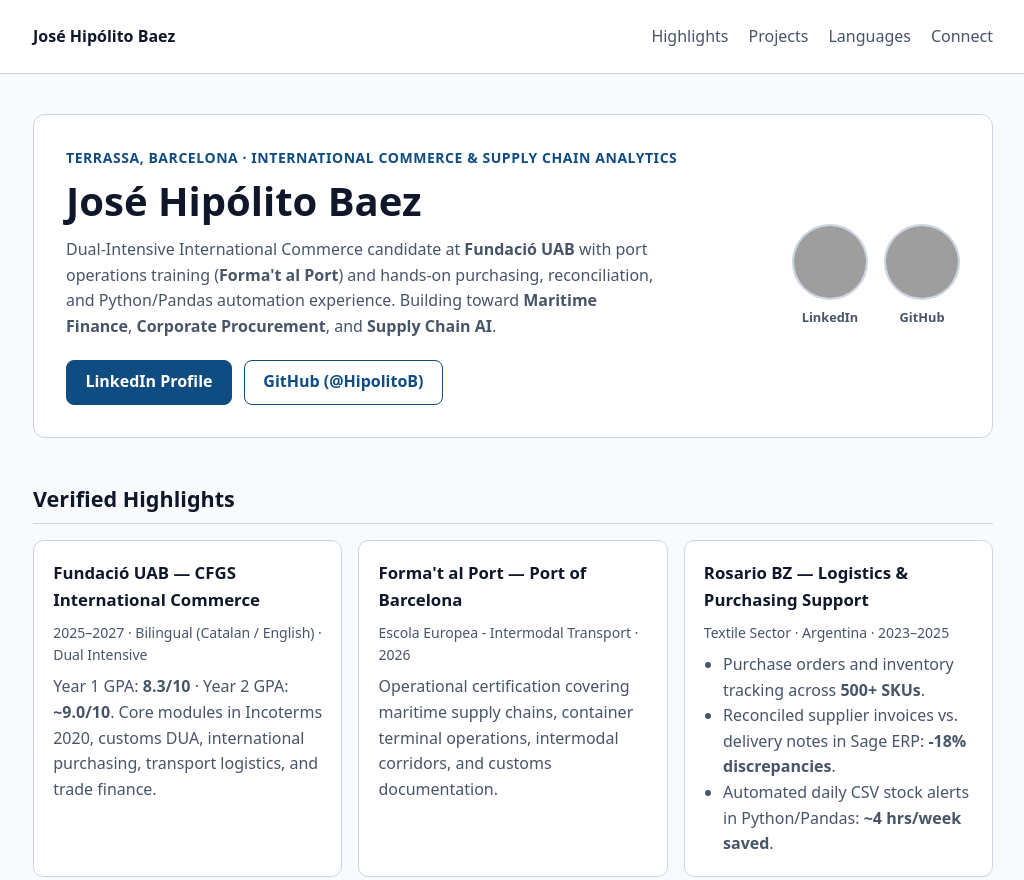
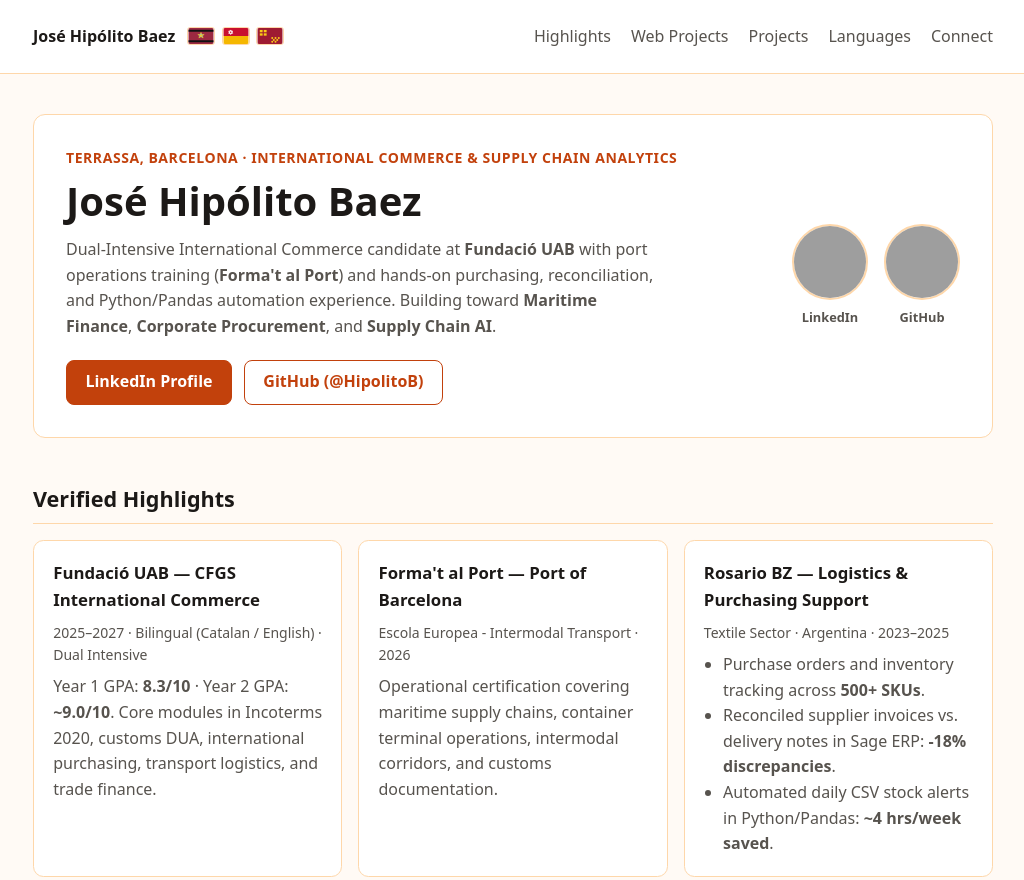
Before and after one commit to HipolitoB/HipolitoB.github.io, a plain HTML site: page index.html in a window 1280 px wide. Shown: the top 880 px of the page, without its empty margins (127-1151 px from the left). Drawn offline with Linux system fonts and the light colour scheme; grey boxes are pictures that could not be loaded.

Commit message:
feat(portfolio): orange theme, Salta/Sephardi/Murcia flags, Future Plans, and Current Web Projects

```diff
--- a/index.html
+++ b/index.html
@@ -58,20 +58,20 @@
   </script>
   <style>
     :root {
-      --bg-light: #f8fafc;
-      --bg-dark: #0b1220;
+      --bg-light: #fffaf5;
+      --bg-dark: #160f0a;
       --surface-light: #ffffff;
-      --surface-dark: #131d33;
-      --text-light: #0f172a;
-      --text-dark: #e2e8f0;
-      --muted-light: #475569;
-      --muted-dark: #94a3b8;
-      --border-light: #cbd5e1;
-      --border-dark: #253352;
-      --accent-light: #0f4c81;
-      --accent-dark: #60a5fa;
+      --surface-dark: #21160f;
+      --text-light: #1c1917;
+      --text-dark: #f5ebe0;
+      --muted-light: #57534e;
+      --muted-dark: #cbb8a6;
+      --border-light: #fed7aa;
+      --border-dark: #432818;
+      --accent-light: #c2410c;
+      --accent-dark: #fb923c;
       --accent-fg-light: #ffffff;
-      --accent-fg-dark: #0b1220;
+      --accent-fg-dark: #160f0a;
 
       --bg: var(--bg-light);
       --surface: var(--surface-light);
@@ -377,6 +377,31 @@
       font-weight: 600;
     }
 
+    .brand-wrap {
+      display: inline-flex;
+      align-items: center;
+      gap: 0.75rem;
+      flex-wrap: wrap;
+    }
+
+    .flags {
+      display: inline-flex;
+      align-items: center;
+      gap: 0.4rem;
+    }
+
+    .flag-svg {
+      display: block;
+      border-radius: 3px;
+      border: 1px solid var(--border);
+    }
+
+    .subsection-title {
+      margin: 1.75rem 0 0.85rem;
+      font-size: 1.1rem;
+      color: var(--accent);
+    }
+
     footer {
       border-top: 1px solid var(--border);
       padding-block: 1.5rem;
@@ -389,9 +414,49 @@
   <header>
     <a href="#main-content" class="skip-link visually-hidden">Skip to main content</a>
     <nav aria-label="Primary" class="container">
-      <a href="#main-content" class="brand">José Hipólito Baez</a>
+      <div class="brand-wrap">
+        <a href="#main-content" class="brand">José Hipólito Baez</a>
+        <div class="flags" aria-label="Heritage flags: Salta, Sephardi, Murcia">
+          <!-- Flag of Salta, Argentina -->
+          <svg class="flag-svg" width="28" height="18" viewBox="0 0 28 18" role="img" aria-label="Flag of Salta, Argentina">
+            <title>Salta, Argentina</title>
+            <rect width="28" height="18" fill="#9C2941"/>
+            <rect y="2" width="28" height="2.2" fill="#111111"/>
+            <rect y="13.8" width="28" height="2.2" fill="#111111"/>
+            <polygon points="14,5 15.1,7.3 17.6,7.3 15.6,8.8 16.4,11.2 14,9.8 11.6,11.2 12.4,8.8 10.4,7.3 12.9,7.3" fill="#74C6F1" stroke="#FACC15" stroke-width="0.6"/>
+            <circle cx="14" cy="8.5" r="1.3" fill="#FACC15"/>
+          </svg>
+          <!-- Sephardi Heritage Flag -->
+          <svg class="flag-svg" width="28" height="18" viewBox="0 0 28 18" role="img" aria-label="Sephardi Heritage Flag">
+            <title>Sephardi Heritage</title>
+            <rect width="28" height="9" fill="#C8102E"/>
+            <rect y="9" width="28" height="9" fill="#F5B700"/>
+            <polygon points="8,2.2 10.2,6 5.8,6" fill="none" stroke="#FFFFFF" stroke-width="0.9"/>
+            <polygon points="8,7.3 10.2,3.5 5.8,3.5" fill="none" stroke="#FFFFFF" stroke-width="0.9"/>
+          </svg>
+          <!-- Flag of the Region of Murcia, Spain -->
+          <svg class="flag-svg" width="28" height="18" viewBox="0 0 28 18" role="img" aria-label="Flag of the Region of Murcia, Spain">
+            <title>Region of Murcia, Spain</title>
+            <rect width="28" height="18" fill="#9E1B32"/>
+            <!-- 4 Castles (upper-left) -->
+            <rect x="2.5" y="2.2" width="3.2" height="2.6" fill="#FACC15"/>
+            <rect x="7" y="2.2" width="3.2" height="2.6" fill="#FACC15"/>
+            <rect x="2.5" y="6" width="3.2" height="2.6" fill="#FACC15"/>
+            <rect x="7" y="6" width="3.2" height="2.6" fill="#FACC15"/>
+            <!-- 7 Crowns (lower-right) -->
+            <circle cx="16.5" cy="11.2" r="1.1" fill="#FACC15"/>
+            <circle cx="20.2" cy="11.2" r="1.1" fill="#FACC15"/>
+            <circle cx="23.9" cy="11.2" r="1.1" fill="#FACC15"/>
+            <circle cx="18.3" cy="13.4" r="1.1" fill="#FACC15"/>
+            <circle cx="22.1" cy="13.4" r="1.1" fill="#FACC15"/>
+            <circle cx="16.5" cy="15.5" r="1.1" fill="#FACC15"/>
+            <circle cx="20.2" cy="15.5" r="1.1" fill="#FACC15"/>
+          </svg>
+        </div>
+      </div>
       <ul>
         <li><a href="#highlights">Highlights</a></li>
+        <li><a href="#web-projects">Web Projects</a></li>
         <li><a href="#projects">Projects</a></li>
         <li><a href="#languages">Languages</a></li>
         <li><a href="#connect">Connect</a></li>
@@ -460,11 +525,42 @@
             <li><strong>Elements of AI:</strong> Intro to AI &amp; Building AI <em>(In Progress)</em></li>
             <li><strong>IBM SkillsBuild:</strong> AI &amp; Supply Chain Data <em>(In Progress)</em></li>
             <li><strong>Anthropic Academy:</strong> AI Fluency &amp; Structured Workflows <em>(In Progress)</em></li>
-            <li><strong>Japanese Language Certification:</strong> Business &amp; Reading Track <em>(Planned — Career Plan)</em></li>
           </ul>
           <p><strong>Core Tools:</strong> Python, Pandas, OpenPyXL, Advanced Excel, Sage ERP, Git/GitHub.</p>
         </article>
       </div>
+
+      <h3 class="subsection-title">Future Plans — Planned Certifications (2027–2030)</h3>
+      <div class="grid">
+        <article class="card">
+          <h3>Trade, Analytics &amp; Maritime Credentials</h3>
+          <ul>
+            <li><strong>ICC Academy Incoterms® 2020 Certificate</strong> <em>(2027–2028)</em></li>
+            <li><strong>Microsoft Power BI Data Analyst (PL-300) + SQL</strong> <em>(2027–2028)</em></li>
+            <li><strong>Institute of Chartered Shipbrokers (ICS) / FIATA Diploma</strong> <em>(2028–2030)</em></li>
+          </ul>
+        </article>
+        <article class="card">
+          <h3>Official Language Certifications</h3>
+          <ul>
+            <li><strong>Cambridge C1 Advanced (CAE) / IELTS Academic 7.5–8.0</strong> <em>(2027)</em></li>
+            <li><strong>Catalan C1 (DGPL / Institut Ramon Llull)</strong> <em>(2027)</em></li>
+            <li><strong>JLPT N2 → N1 (Japanese)</strong> <em>(2028–2029)</em></li>
+            <li><strong>Goethe-Zertifikat B2 / TestDaF (German)</strong> <em>(2028)</em></li>
+            <li><strong>Ellinomatheia B2/C1 (Modern Greek)</strong> <em>(2028–2029)</em></li>
+          </ul>
+        </article>
+      </div>
+    </section>
+
+    <section id="web-projects">
+      <h2>Current Web Projects</h2>
+      <ul class="clean-list" role="list">
+        <li>
+          <h3><a class="inline-link" href="https://origenandino.base44.app" target="_blank" rel="noopener noreferrer">Origen Andino (Base44 Web App)</a></h3>
+          <p>Live web application for high-altitude Salta wine export and international trade operations (<a class="inline-link" href="https://origenandino.base44.app" target="_blank" rel="noopener noreferrer">origenandino.base44.app</a>).</p>
+        </li>
+      </ul>
     </section>
 
     <section id="projects">
@@ -473,10 +569,6 @@
         <li>
           <h3><a class="inline-link" href="https://github.com/HipolitoB/ai-learning-log" target="_blank" rel="noopener noreferrer">ai-learning-log</a></h3>
           <p>Structured AI study notes and Python route-optimization solvers (minimum CO₂ maritime legs across multi-port routes) tracking Elements of AI, IBM SkillsBuild, and Anthropic Academy.</p>
-        </li>
-        <li>
-          <h3><a class="inline-link" href="https://github.com/HipolitoB/vins-andins" target="_blank" rel="noopener noreferrer">vins-andins</a></h3>
-          <p>International market entry and export strategy project for high-altitude Salta wines targeting UK and European trade lanes.</p>
         </li>
         <li>
           <h3>Idescat Official CPI Statistical Automation (2026)</h3>
```
